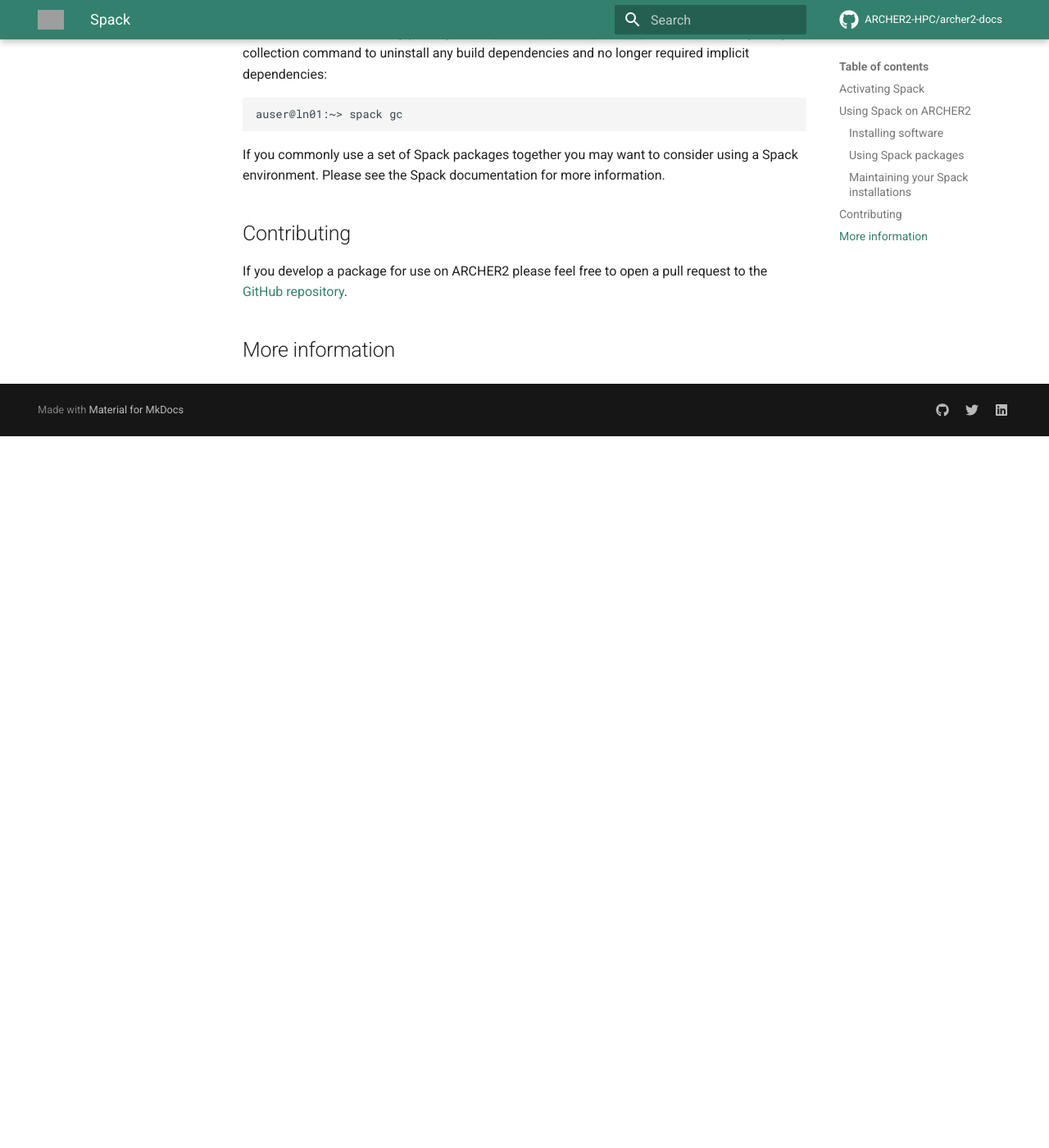
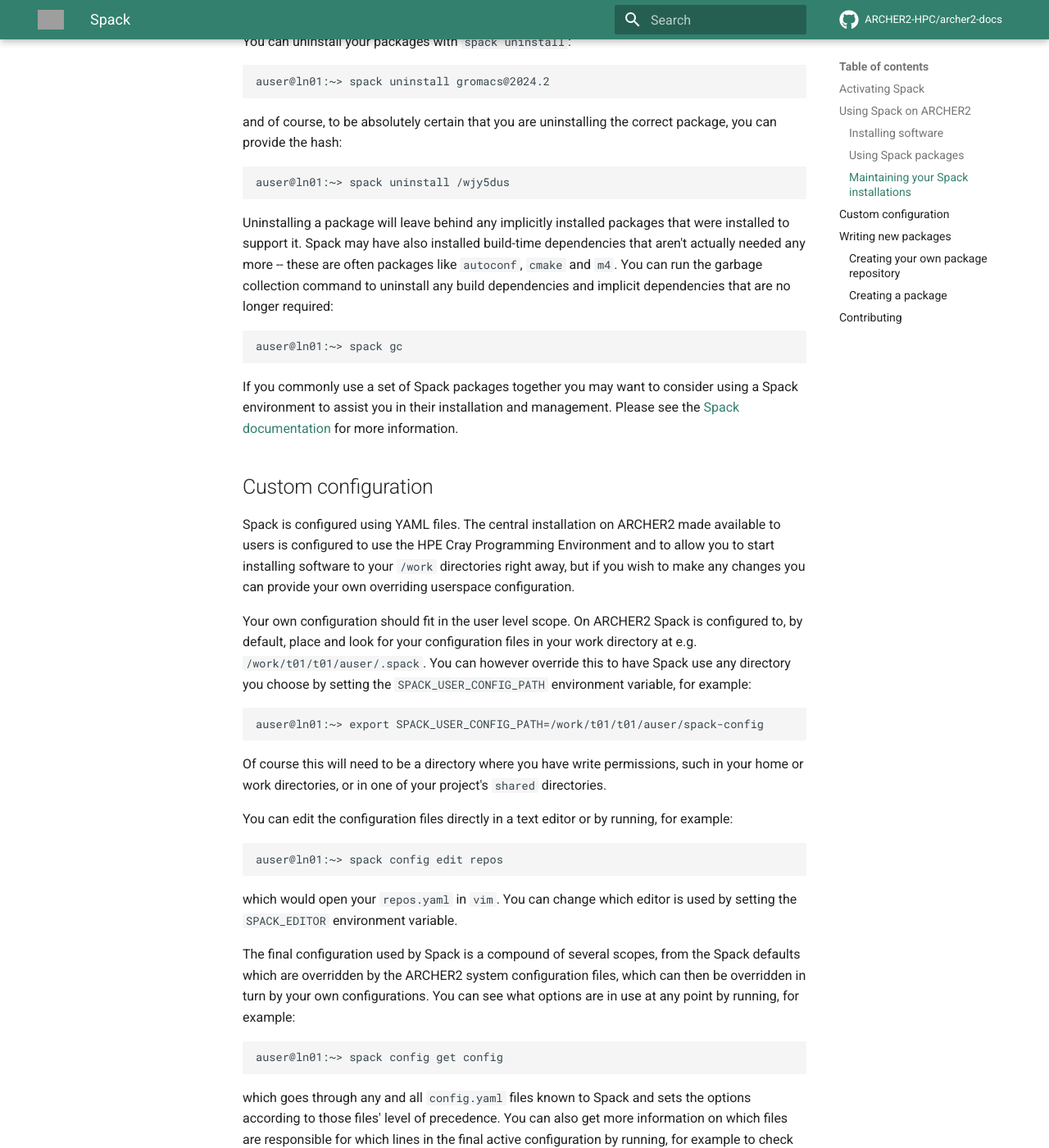
Before and after one commit to ARCHER2-HPC/archer2-docs, an MkDocs documentation site: the page built from docs/data-tools/spack.md, in a window 1280 px wide and 1400 px high, scrolled down 3009 px. Shown: the whole window at 82% size. Built offline with MkDocs 1.6.1 and Material for MkDocs 9.7.7, drawn with Linux system fonts in a browser that asks for light colours; comment, search, counter and statistics services are not loaded; before the commit the page ends 3541 px from its top, so only the background shows below that; some of the changed text lies outside the part shown; grey boxes are pictures that could not be loaded.

Commit message:
Spack custom configuration and smaller fixes.

```diff
--- a/docs/data-tools/spack.md
+++ b/docs/data-tools/spack.md
@@ -17,9 +17,10 @@
 information on using Spack itself please see the [developers'
 documentation](https://spack.readthedocs.io/en/latest/).
 
-!!! important As our Spack installation is still in an experimental stage we
-    cannot guarantee that it will work with full functionality and may not be
-    able to provide support.
+!!! important
+    As our Spack installation is still in an experimental stage please be aware
+    that we cannot guarantee that it will work with full functionality and may
+    not be able to provide support.
 
 ## Activating Spack
 
@@ -67,27 +68,37 @@
 that it has installed beforehand or as external dependencies, then Spack will
 also install those, marking them as implicity installed, as opposed to the
 explicit installation of the package you requested. If you want to see the
-dependencies of a package before you install it, you can use `spack spec`:
+dependencies of a package before you install it, you can use `spack spec` to see
+the full concretised set of packages:
 
     auser@ln01:~> spack spec gromacs@2024.2%gcc+mpi
 
-!!! tip Spack on ARCHER2 has been configured to use as much of the HPE Cray
+!!! tip
+    Spack needs to bootstrap the installation of some extra software in order to
+    function, principally `clingo`  which is used to solve the dependencies
+    required for an installation. The first time you ask Spack to concretise a
+    spec into a precise set of requirements, it will take extra time as it
+    downloads this software and extracts it into a local directory for Spack's
+    use.
+
+!!! tip
+    Spack on ARCHER2 has been configured to use as much of the HPE Cray
     Programming Environment as possible. For example, this means that Cray
-    LibSci can be used to provide the BLAS, LAPACK and ScaLAPACK dependencies
-    and Cray MPICH can provide MPI. It is also configured to allow it to re-use
+    LibSci will be used to provide the BLAS, LAPACK and ScaLAPACK dependencies
+    and Cray MPICH will provide MPI. It is also configured to allow it to re-use
     as dependencies any packages that the ARCHER2 CSE team has `spack install`ed
     centrally, potentially helping to save you build time and storage quota.
 
 ### Using Spack packages
 
 Spack provides a module-like way of making software that you have installed
-available to use. If you have a `gromacs` installation, you can make it
-available to use with `spack load`
+available to use. If you have a GROMACS installation, you can make it
+available to use with `spack load`:
 
     auser@ln01:~> spack load gromacs
 
 At this point you should be able to use the software as normal. You can then
-remove it once again from the environment with `spack unload`
+remove it once again from the environment with `spack unload`:
 
     auser@ln01:~> spack unload gromacs
 
@@ -99,9 +110,8 @@
 
     auser@ln01:~> spack find gromacs
 
-As Spack builds binaries to use RPATHs, you may be able to use your software
-directly, bypassing Spack entirely. You can see your packages' install locations
-using `spack find --paths`.
+You can see your packages' install locations using `spack find --paths` or
+`spack find -p`.
 
 ### Maintaining your Spack installations
 
@@ -120,21 +130,125 @@
 
     auser@ln01:~> spack uninstall gromacs@2024.2
 
+and of course, to be absolutely certain that you are uninstalling the correct
+package, you can provide the hash:
+
+    auser@ln01:~> spack uninstall /wjy5dus
+
 Uninstalling a package will leave behind any implicitly installed packages that
 were installed to support it. Spack may have also installed build-time
-dependencies that aren't actually needed any more -- these are commonly packages
+dependencies that aren't actually needed any more -- these are often packages
 like `autoconf`, `cmake` and `m4`. You can run the garbage collection command to
-uninstall any build dependencies and no longer required implicit dependencies:
+uninstall any build dependencies and implicit dependencies that are no longer
+required:
 
     auser@ln01:~> spack gc
 
 If you commonly use a set of Spack packages together you may want to consider
-using a Spack environment. Please see the Spack documentation for more
-information.
+using a Spack environment to assist you in their installation and management.
+Please see the [Spack
+documentation](https://spack.readthedocs.io/en/latest/environments.html) for
+more information.
+
+## Custom configuration
+
+Spack is configured using YAML files. The central installation on ARCHER2 made
+available to users is configured to use the HPE Cray Programming Environment and
+to allow you to start installing software to your `/work` directories right
+away, but if you wish to make any changes you can provide your own overriding
+userspace configuration.
+
+Your own configuration should fit in the user level scope. On ARCHER2 Spack is
+configured to, by default, place and look for your configuration files in your
+work directory at e.g. `/work/t01/t01/auser/.spack`. You can however override
+this to have Spack use any directory you choose by setting the
+`SPACK_USER_CONFIG_PATH` environment variable, for example:
+
+    auser@ln01:~> export SPACK_USER_CONFIG_PATH=/work/t01/t01/auser/spack-config
+
+Of course this will need to be a directory where you have write permissions,
+such in your home or work directories, or in one of your project's `shared`
+directories.
+
+You can edit the configuration files directly in a text editor or by
+running, for example:
+
+    auser@ln01:~> spack config edit repos
+
+which would open your `repos.yaml` in `vim`. You can change which editor is used
+by setting the `SPACK_EDITOR` environment variable.
+
+The final configuration used by Spack is a compound of several scopes, from the
+Spack defaults which are overridden by the ARCHER2 system configuration files,
+which can then be overridden in turn by your own configurations. You can see
+what options are in use at any point by running, for example:
+
+    auser@ln01:~> spack config get config
+
+which goes through any and all `config.yaml` files known to Spack and sets
+the options according to those files' level of precedence. You can also get more
+information on which files are responsible for which lines in the final active
+configuration by running, for example to check `packages.yaml`:
+
+    auser@ln01:~> spack config blame packages
+
+Unless you have already written a `packages.yaml` of your own, this will show a
+mix of options originating from the Spack defaults and also from an
+`archer2-user` directory which is where we have told Spack how to use packages
+from the HPE Cray Programming Environment.
+
+If there is some behaviour in Spack that you want to change, looking at the
+output of `spack config get` and `spack config blame` may help to show what you
+would need to do. You can then write your own user scope configuration file to
+set the behaviour you want, which will override the option as set by the
+lower-level scopes.
+
+Please see the [Spack
+documentation](https://spack.readthedocs.io/en/latest/configuration.html) to
+find out more about writing configuration files.
+
+## Writing new packages
+
+A Spack package is at its core a Python `package.py` file which provides
+instructions to Spack on how to obtain source code and compile it. A very simple
+package will allow it to build just one version with one compiler and one set of
+options. A more fully-featured package will list more versions and include logic
+to build them with different compilers and different options, and to also pick
+its dependencies correctly according to what is chosen.
+
+Spack provides several thousand packages in its `builtin` repository. You may be
+able to use these with no issues on ARCHER2 by simply running `spack install` as
+described above, but if you do run into problems in the interaction between
+Spack and the CPE compilers and libraries then you may wish to write your own.
+Where the ARCHER2 CSE service has encountered problems with packages we have
+attempted to provide our own in a repository located at
+`$SPACK_ROOT/var/spack/repos/archer2`.
+
+### Creating your own package repository
+
+A package repository is a directory containing a `repo.yaml` configuration file
+and another directory called `packages`. Directories within the latter are named
+for the package they provide, for example `cp2k`, and contain in turn a
+`package.py`. You can create a repository from scratch with the command
+
+    auser@ln01:~> spack repo create reponame
+
+where `reponame` is the name of the repository. This command will create the
+`reponame` directory in your current working directory, but you can provide a
+path to its location elsewhere if necessary. You can then make it available to
+Spack to use by running:
+
+    auser@ln01:~> spack repo add reponame
+
+This adds the path to `reponame` to the `repos.yaml` file in your user scope
+config directory [as described above](#custom-configuration). If this file
+doesn't yet exist, it will be created.
+
+### Creating a package
+
+
 
 ## Contributing
 
 If you develop a package for use on ARCHER2 please feel free to open a pull
 request to the [GitHub repository](https://github.com/EPCCed/spack-archer2).
-
-## More information
```
